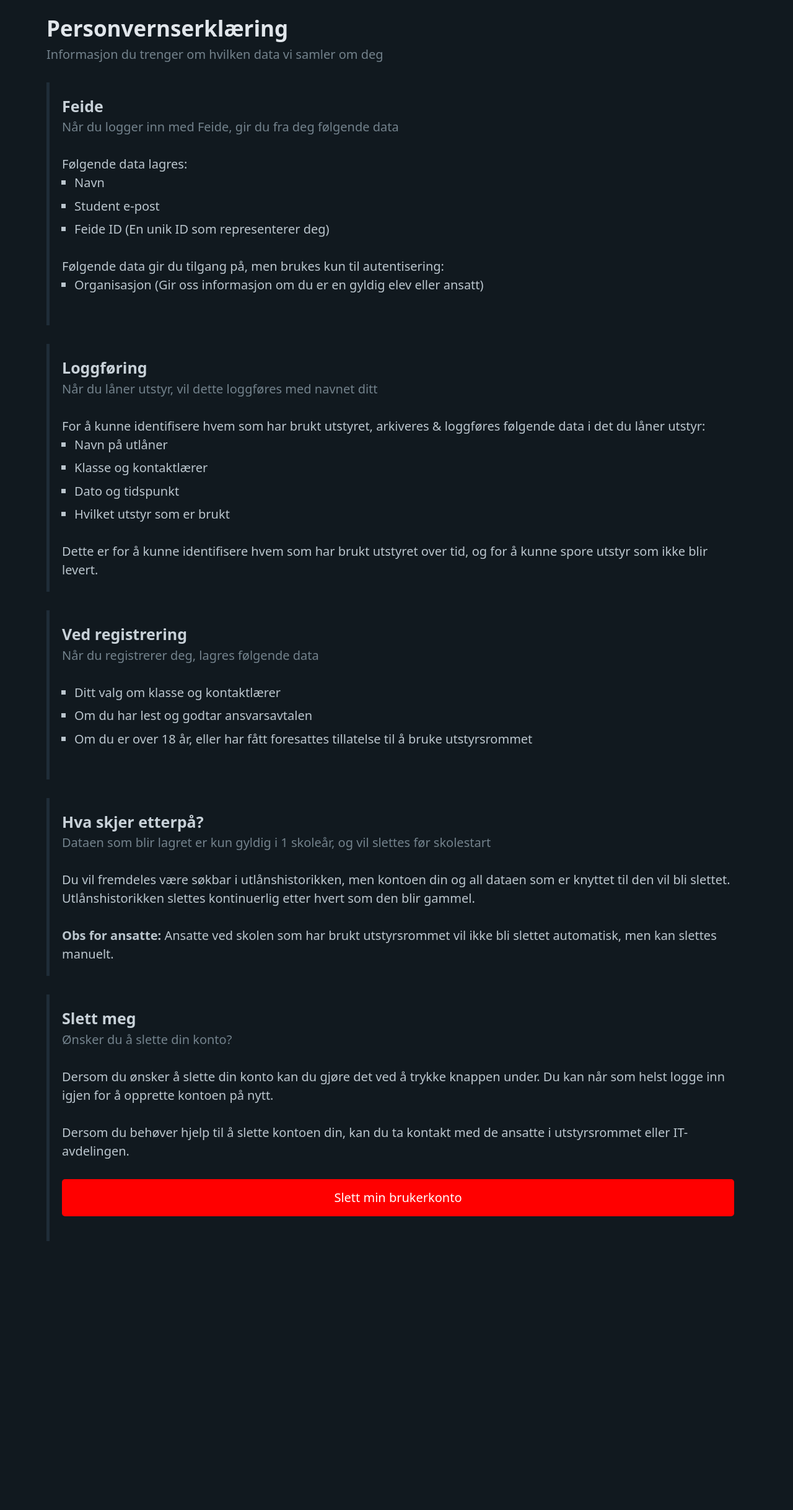
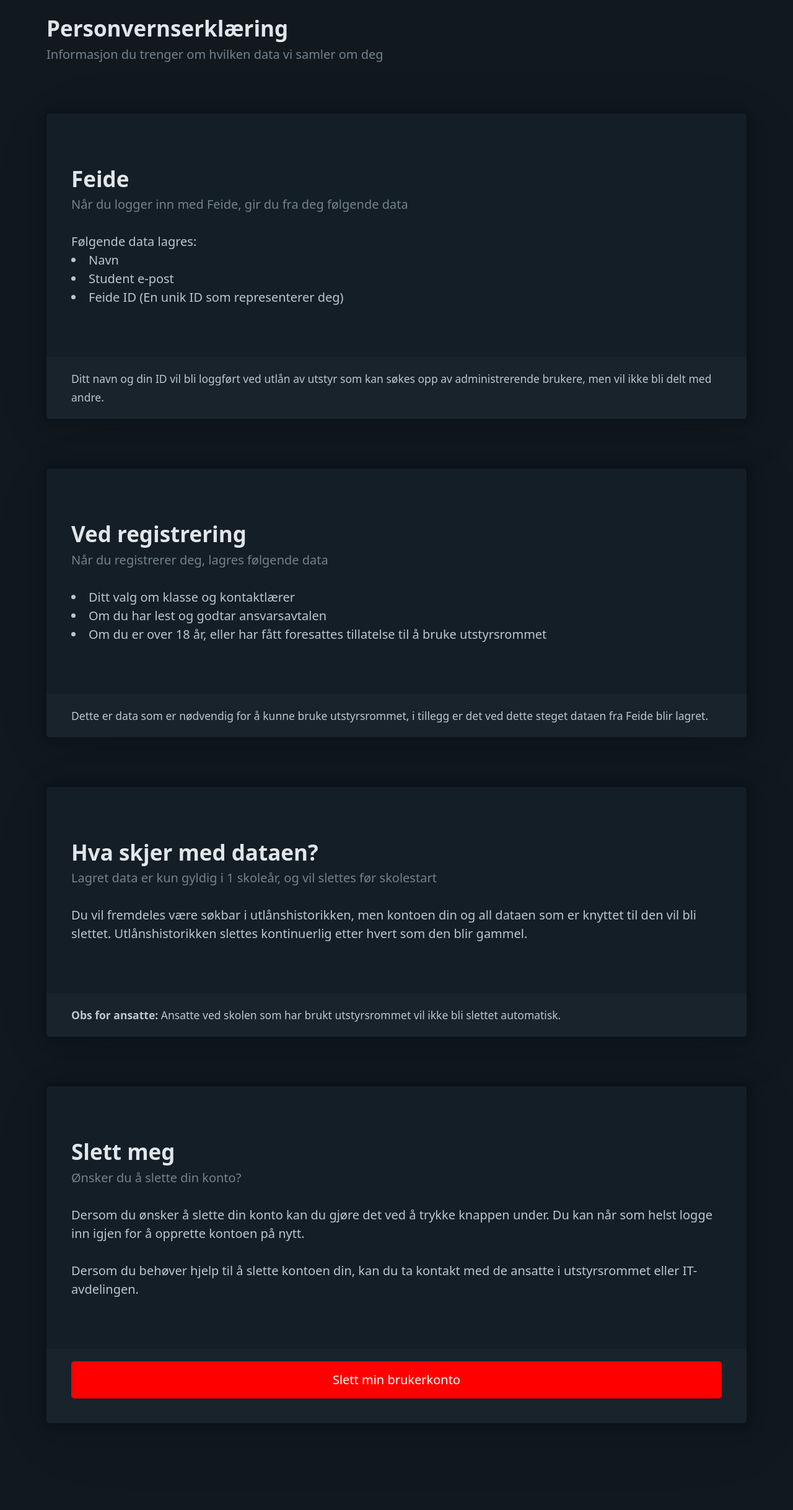
Before and after one commit to sondregronas/FeideUtstyrbase, a Flask app: page /personvern in a window 1280 px wide. Shown: the part 110-2547 px from the top of the page at 62% size. Before the commit the page ends 2113 px from the top, so only its background shows below. Run offline with Flask 2, Linux system fonts and the light colour scheme; data comes from the database, SQL or seed files in the repository; data that the repository does not hold is empty.

Commit message:
Improve privacy & responsibility documents

```diff
--- a/BookingSystem/templates/privacy.html
+++ b/BookingSystem/templates/privacy.html
@@ -7,84 +7,70 @@
         <h3>Informasjon du trenger om hvilken data vi samler om deg</h3>
     </hgroup>
 
-    <blockquote>
+    <article>
         <hgroup>
-            <h4>Feide</h4>
-            <h5>Når du logger inn med Feide, gir du fra deg følgende data</h5>
+            <h2>Feide</h2>
+            <h3>Når du logger inn med Feide, gir du fra deg følgende data</h3>
         </hgroup>
         Følgende data lagres:
-        <ul>
         <li>Navn</li>
         <li>Student e-post</li>
         <li>Feide ID (En unik ID som representerer deg)</li>
-        </ul>
 
-        Følgende data gir du tilgang på, men brukes kun til autentisering:
-        <ul>
-            <li>Organisasjon (Gir oss informasjon om du er en gyldig elev eller ansatt)</li>
-        </ul>
-    </blockquote>
+        <footer><small>
+            Ditt navn og din ID vil bli loggført ved utlån av utstyr som kan søkes opp av administrerende brukere, men
+            vil ikke bli delt med andre.
+        </small></footer>
+    </article>
 
-    <blockquote>
+    <article>
         <hgroup>
-            <h4>Loggføring</h4>
-            <h5>Når du låner utstyr, vil dette loggføres med navnet ditt</h5>
+            <h2>Ved registrering</h2>
+            <h3>Når du registrerer deg, lagres følgende data</h3>
         </hgroup>
-
-        For å kunne identifisere hvem som har brukt utstyret, arkiveres & loggføres følgende data i det du låner utstyr:
-        <ul>
-            <li>Navn på utlåner</li>
-            <li>Klasse og kontaktlærer</li>
-            <li>Dato og tidspunkt</li>
-            <li>Hvilket utstyr som er brukt</li>
-        </ul>
-
-        Dette er for å kunne identifisere hvem som har brukt utstyret over tid, og for å kunne spore utstyr som ikke
-        blir levert.
-    </blockquote>
-
-    <blockquote>
-        <hgroup>
-            <h4>Ved registrering</h4>
-            <h5>Når du registrerer deg, lagres følgende data</h5>
-        </hgroup>
-        <ul>
         <li>Ditt valg om klasse og kontaktlærer</li>
         <li>Om du har lest og godtar ansvarsavtalen</li>
         <li>Om du er over 18 år, eller har fått foresattes tillatelse til å bruke utstyrsrommet</li>
-        </ul>
-    </blockquote>
 
-    <blockquote>
+        <footer><small>
+            Dette er data som er nødvendig for å kunne bruke utstyrsrommet, i tillegg er det ved dette steget dataen fra
+            Feide blir lagret.
+        </small></footer>
+    </article>
+
+    <article>
         <hgroup>
-            <h4>Hva skjer etterpå?</h4>
-            <h5>Dataen som blir lagret er kun gyldig i 1 skoleår, og vil slettes før skolestart</h5>
+            <h2>Hva skjer med dataen?</h2>
+            <h3>Lagret data er kun gyldig i 1 skoleår, og vil slettes før skolestart</h3>
         </hgroup>
 
         Du vil fremdeles være søkbar i utlånshistorikken, men kontoen din og all dataen som er knyttet til den vil
         bli slettet. Utlånshistorikken slettes kontinuerlig etter hvert som den blir gammel.
-        <br>
-        <br>
-        <b>Obs for ansatte:</b> Ansatte ved skolen som har brukt utstyrsrommet vil ikke bli slettet automatisk, men kan
-        slettes manuelt.
-    </blockquote>
 
-    <blockquote>
+        <footer><small>
+            <b>Obs for ansatte:</b> Ansatte ved skolen som har brukt utstyrsrommet vil ikke bli slettet automatisk.
+        </small></footer>
+
+    </article>
+
+    <article>
         <hgroup>
-            <h4>Slett meg</h4>
-            <h5>Ønsker du å slette din konto?</h5>
+            <h2>Slett meg</h2>
+            <h3>Ønsker du å slette din konto?</h3>
         </hgroup>
         Dersom du ønsker å slette din konto kan du gjøre det ved å trykke knappen under. Du kan når
         som helst logge inn igjen for å opprette kontoen på nytt.
 
         <br>
         <br>
+
         Dersom du behøver hjelp til å slette kontoen din, kan du ta kontakt med de ansatte i utstyrsrommet eller
         IT-avdelingen.
-        <br>
-        <br>
+
+        <footer>
             <button onclick="deleteMe()" class="red-button">Slett min brukerkonto</button>
-    </blockquote>
+        </footer>
+    </article>
 
 
 
```
Also changed, not shown: BookingSystem/templates/user/responsibility.html (+43 -27 lines). Lines whose indentation alone changed are shown as unchanged.
